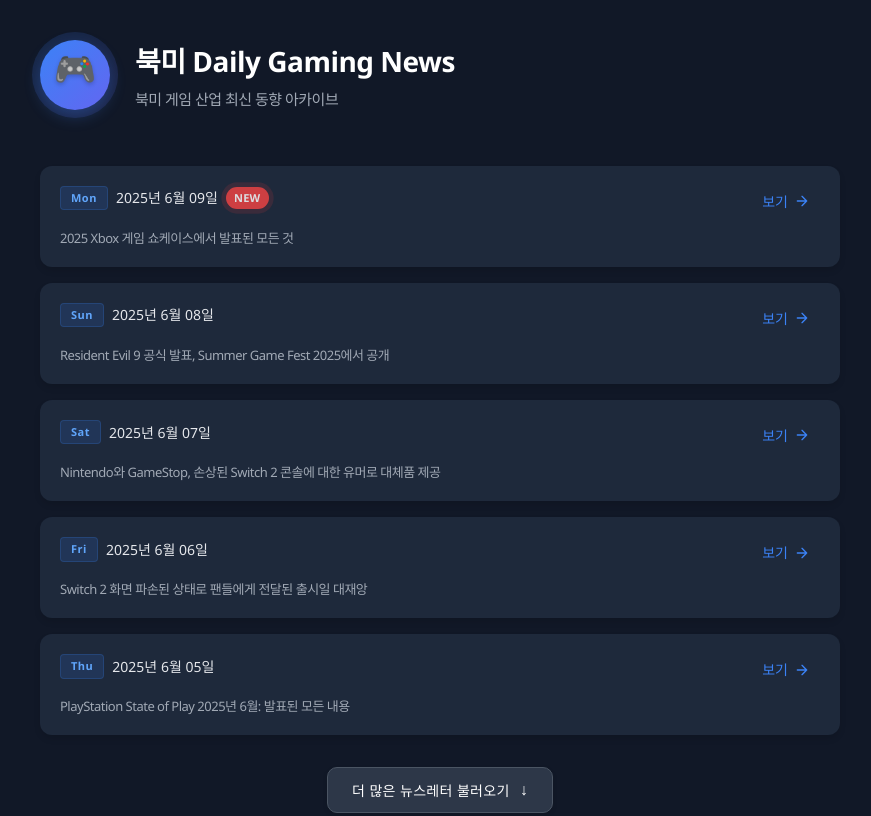
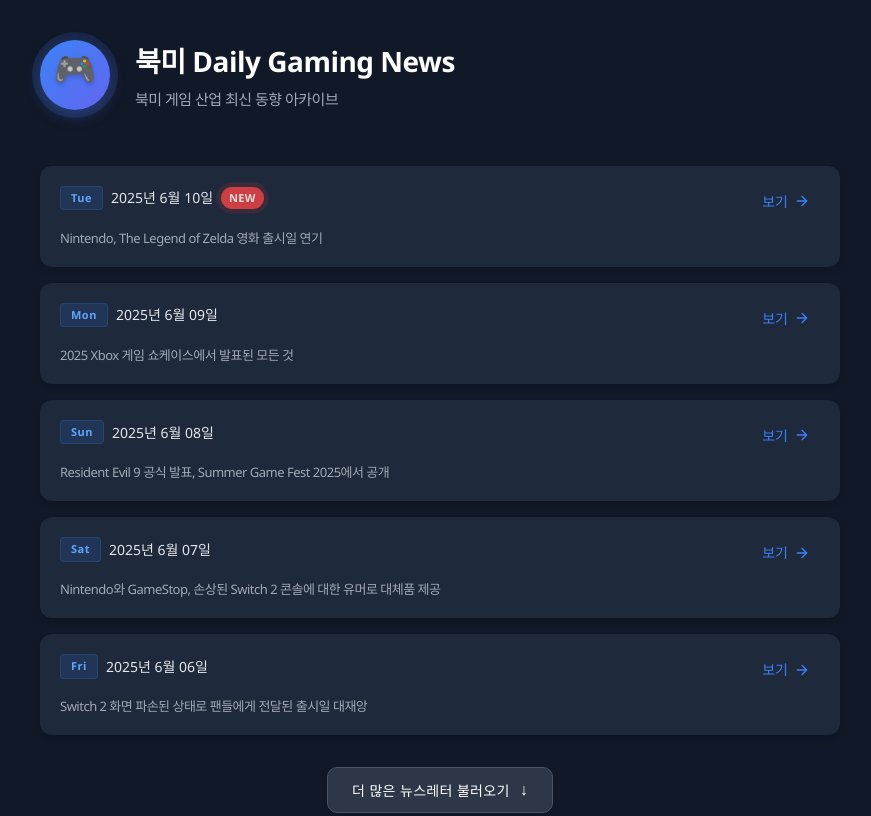
Before and after one commit to iam-pine/NA-daily-news, a plain HTML site: page docs/index.html in a window 1280 px wide. Shown: the top 816 px of the page, without its empty margins (200-1071 px from the left). Drawn offline with Linux system fonts and the light colour scheme.

Commit message:
자동 업로드: 2025년 06월 10일 뉴스 게시

```diff
--- a/docs/index.html
+++ b/docs/index.html
@@ -350,7 +350,23 @@
 
   <!-- 아카이브 리스트 -->
   <div class="archive-list" id="newsArchive">
-    <!-- ITEMS_BEGIN --><!-- ITEMS_END --><a href="https://iam-pine.github.io/NA-daily-news/NA_dailynews_250609.html" class="archive-item">
+    <!-- ITEMS_BEGIN --><!-- ITEMS_END --><a href="https://iam-pine.github.io/NA-daily-news/NA_dailynews_250610.html" class="archive-item">
+  <div class="item-content">
+    <div class="item-header">
+      <div class="date-container">
+        <div class="weekday-tag">Tue</div>
+        <div class="date-full">2025년 6월 10일</div>
+      </div>
+      <div class="view-button">
+        보기
+        <svg width="16" height="16" viewBox="0 0 24 24" fill="none" xmlns="<http://www.w3.org/2000/svg>">
+          <path d="M5 12H19M19 12L12 5M19 12L12 19" stroke="currentColor" stroke-width="2" stroke-linecap="round" stroke-linejoin="round"/>
+        </svg>
+      </div>
+    </div>
+    <p class="item-subtitle">Nintendo, The Legend of Zelda 영화 출시일 연기</p>
+  </div>
+</a><a href="https://iam-pine.github.io/NA-daily-news/NA_dailynews_250609.html" class="archive-item">
   <div class="item-content">
     <div class="item-header">
       <div class="date-container">
```
